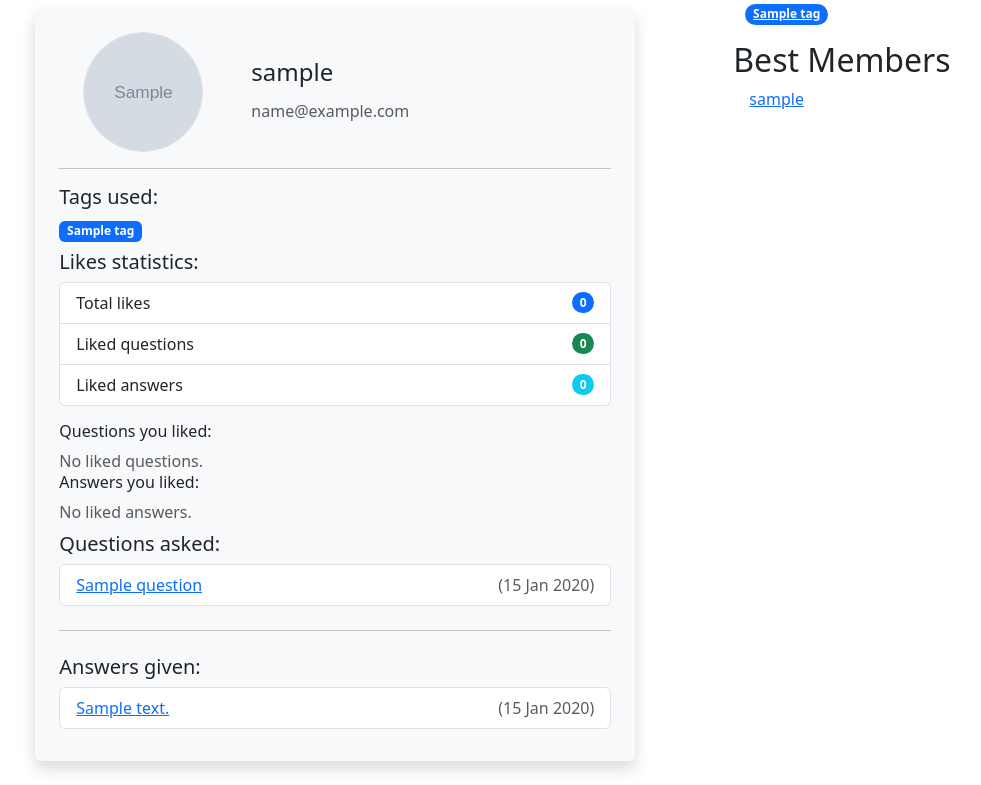
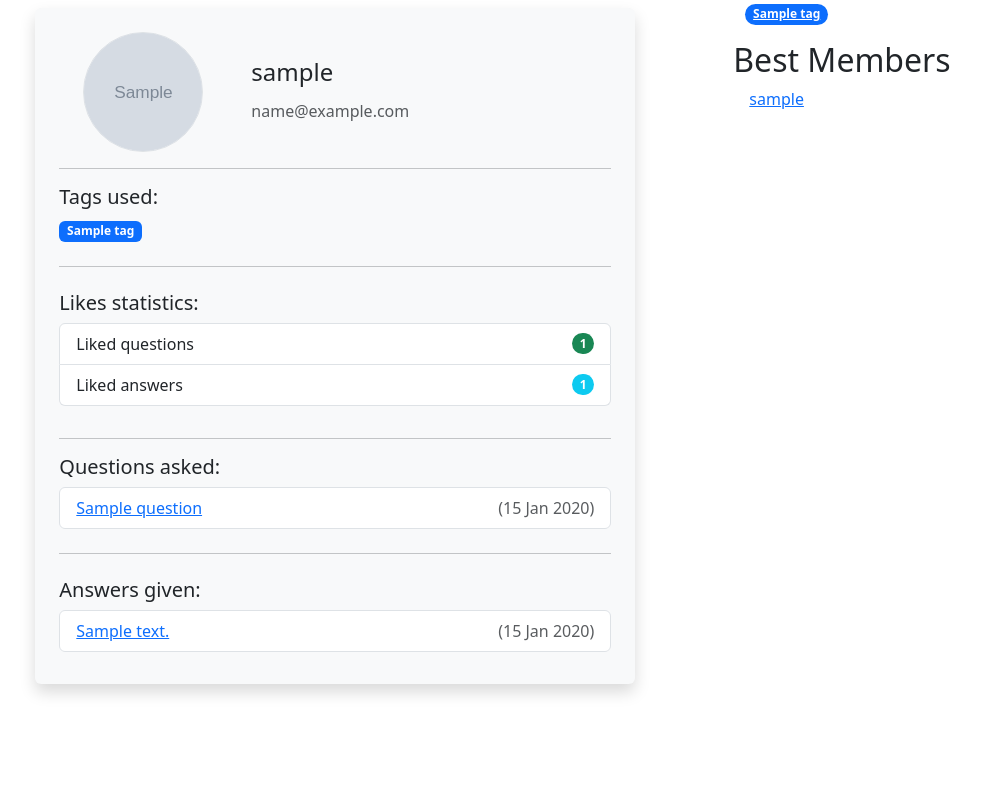
Before and after one commit to sorrtory/VKEdu-WebTech, a Django app: page /profile/1/ in a window 1280 px wide. Shown: the part 137-922 px from the top of the page, without its empty margins (176-1157 px from the left). After the commit the page ends 832 px from the top, so only its background shows below. Run offline with Django 5.2, Linux system fonts and the light colour scheme; tables that the repository leaves empty hold one stand-in row (values such as "Sample post"); grey boxes marked "Sample" are stand-in pictures; some libraries are stand-ins or nearby versions; some web fonts are replaced.

Commit message:
fix: adjust layout

```diff
--- a/askme_fedukov/app/templates/base.html
+++ b/askme_fedukov/app/templates/base.html
@@ -82,6 +82,9 @@
       <div class="container">
         <h2 class="h2">Popular Tags</h2>
         <div class="container ">
+         {% if not ctx.hot_tags %}
+          <p class="text-muted">No tags yet</p>
+          {% endif %}
           {% for tag in ctx.hot_tags %}
           <a href="{% url 'tag' tag.name %}" class="badge rounded-pill bg-{{ tag.bs_type }}">{{ tag.name }}</a>
           {% endfor %}
@@ -90,6 +93,9 @@
       <div class="container">
         <h2 class="mt-3 mb-0">Best Members</h2>
         <ul class="list-group list-group-flush">
+          {% if not ctx.best_members %}
+          <li class="list-group-item"><p class="text-muted">No members yet</p></li>
+          {% endif %}
           {% for profile in ctx.best_members %}
           <li class="list-group-item"><a href="{% url 'profile' profile.id %}">{{ profile.user.username }}</a></li>
           {% endfor %}
--- a/askme_fedukov/app/templates/profile.html
+++ b/askme_fedukov/app/templates/profile.html
@@ -33,77 +33,37 @@
     <div class="row mb-2">
         <div class="col-12">
             <h5 class="mb-2">Tags used:</h5>
-            {% if ctx.feed.profile.tags %}
             <div>
                 {% for tag in ctx.feed.profile.tags %}
-                <span class="badge bg-{{ tag.bs_type }} me-1">{{ tag.name }}</span>
+                <a href="{% url 'tag' tag.name %}" class="badge bg-{{ tag.bs_type }} me-1 text-decoration-none">{{ tag.name }}</a>
                 {% empty %}
                 <span class="text-muted">No tags yet.</span>
                 {% endfor %}
             </div>
-            {% else %}
-            <span class="text-muted">No tags yet.</span>
-            {% endif %}
         </div>
     </div>
+    <hr class="my-4">
     <!-- Likes statistics section -->
     <div class="row mb-2">
         <div class="col-12">
             <h5 class="mb-2">Likes statistics:</h5>
             <ul class="list-group mb-3">
                 <li class="list-group-item d-flex justify-content-between align-items-center">
-                    Total likes
-                    <span class="badge bg-primary rounded-pill">
-                        {{ ctx.feed.profile.likes.count|default:"0" }}
-                    </span>
-                </li>
-                <li class="list-group-item d-flex justify-content-between align-items-center">
                     Liked questions
                     <span class="badge bg-success rounded-pill">
-                        {{ ctx.feed.profile.liked_questions.count|default:"0" }}
+                        {{ ctx.feed.profile.question_likes.count|default:"0" }}
                     </span>
                 </li>
                 <li class="list-group-item d-flex justify-content-between align-items-center">
                     Liked answers
                     <span class="badge bg-info rounded-pill">
-                        {{ ctx.feed.profile.liked_answers.count|default:"0" }}
+                        {{ ctx.feed.profile.answer_likes.count|default:"0" }}
                     </span>
                 </li>
             </ul>
-            <!-- Liked Questions List -->
-            <h6>Questions you liked:</h6>
-            {% if ctx.feed.profile.liked_questions.all %}
-            <div style="max-height: 150px; overflow-y: auto;">
-                <ul class="list-group mb-2">
-                    {% for question in ctx.feed.profile.liked_questions.all %}
-                    <li class="list-group-item">
-                        <a href="{% url 'question' question.id %}">{{ question.title }}</a>
-                    </li>
-                    {% endfor %}
-                </ul>
-            </div>
-            {% else %}
-            <span class="text-muted">No liked questions.</span>
-            {% endif %}
-            <!-- Liked Answers List -->
-            <h6>Answers you liked:</h6>
-            {% if ctx.feed.profile.liked_answers.all %}
-            <div style="max-height: 150px; overflow-y: auto;">
-                <ul class="list-group">
-                    {% for answer in ctx.feed.profile.liked_answers.all %}
-                    <li class="list-group-item">
-                        <a href="{% url 'question' answer.question.id %}#answer-{{ answer.id }}">
-                            {{ answer.content|truncatewords:5 }}
-                        </a>
-                    </li>
-                    {% endfor %}
-                </ul>
-            </div>
-            {% else %}
-            <span class="text-muted">No liked answers.</span>
-            {% endif %}
         </div>
     </div>
+    <hr>
     <div class="row mb-2">
         <div class="col-12">
             <h5 class="mb-2">Questions asked:</h5>
--- a/askme_fedukov/app/utils/form_checker.py
+++ b/askme_fedukov/app/utils/form_checker.py
@@ -163,8 +163,8 @@ class CheckAuthForm(CouldContinueForm):
         """
         def handle_func():
             if self.check():
-                user = auth.authenticate(
-                    self.request, **self.form.cleaned_data)
+                user = auth.authenticate(self.request,
+                                         **self.form.cleaned_data)
                 if user is not None:
                     auth.login(self.request, user)
                 else:
--- a/askme_fedukov/app/utils/frontend_models.py
+++ b/askme_fedukov/app/utils/frontend_models.py
@@ -103,12 +103,11 @@ class ProfileCard:
 
         self.questions = profile.questions
         self.answers = profile.answers
+        self.tags = [BadgeTag(tag.name, tag.type) for tag in profile.tags.all()]
 
+        # Now it's not shown, but may be used in the future
         self.likes_count = profile.answer_likes.count() + profile.question_likes.count()
         self.answer_likes = profile.answer_likes
         self.question_likes = profile.question_likes
-        # TODO add my liked questions and answers
-
-        self.tags = [BadgeTag(tag.name, tag.type) for tag in profile.tags.all()]
 
         self.nickname = getattr(profile, "nickname", None)
```
Also changed, not shown: askme_fedukov/app/management/commands/fill_db.py (+6 -6 lines), askme_fedukov/app/views.py (+10 -5 lines), README.md, askme_fedukov/app/migrations/0001_initial.py.
